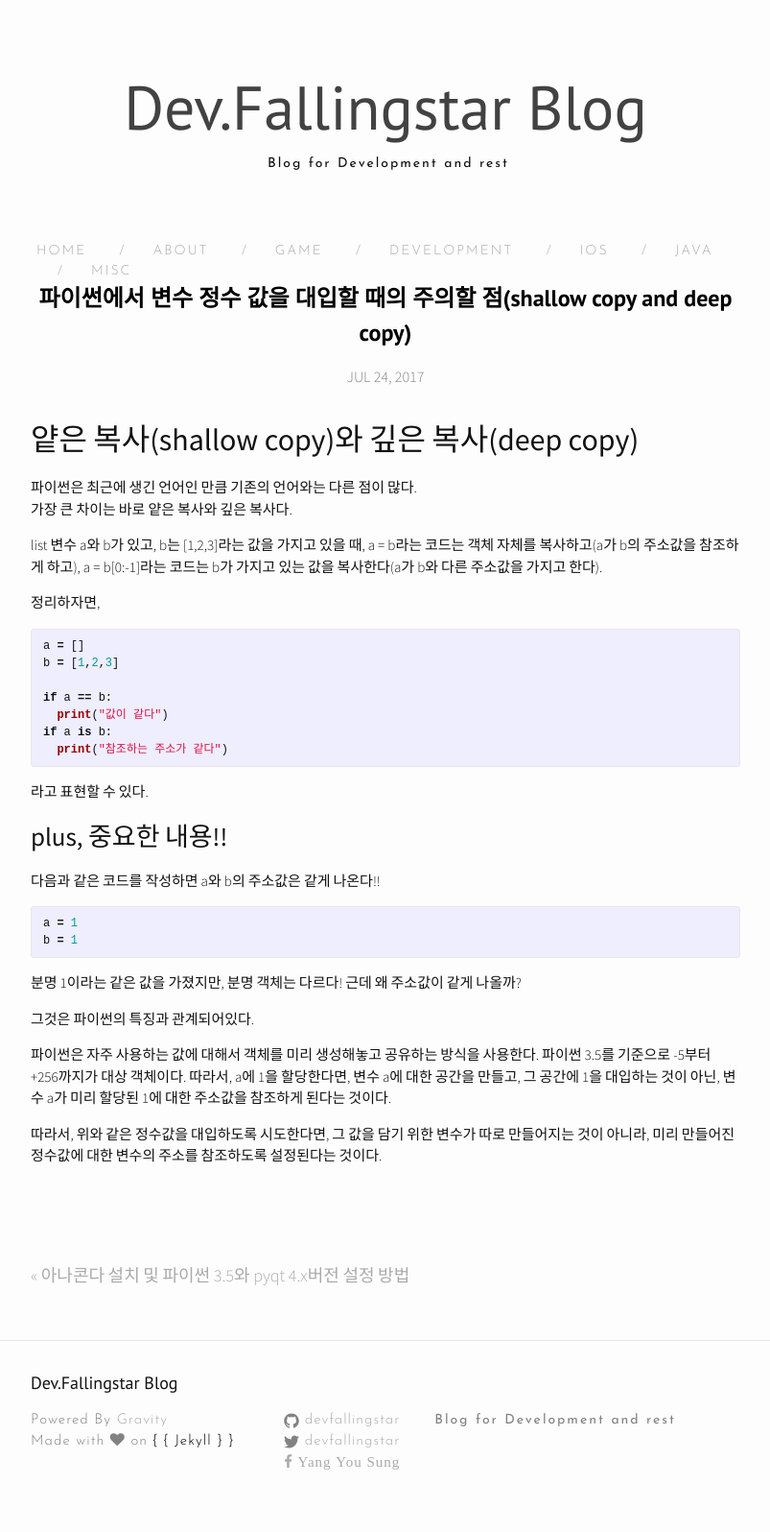
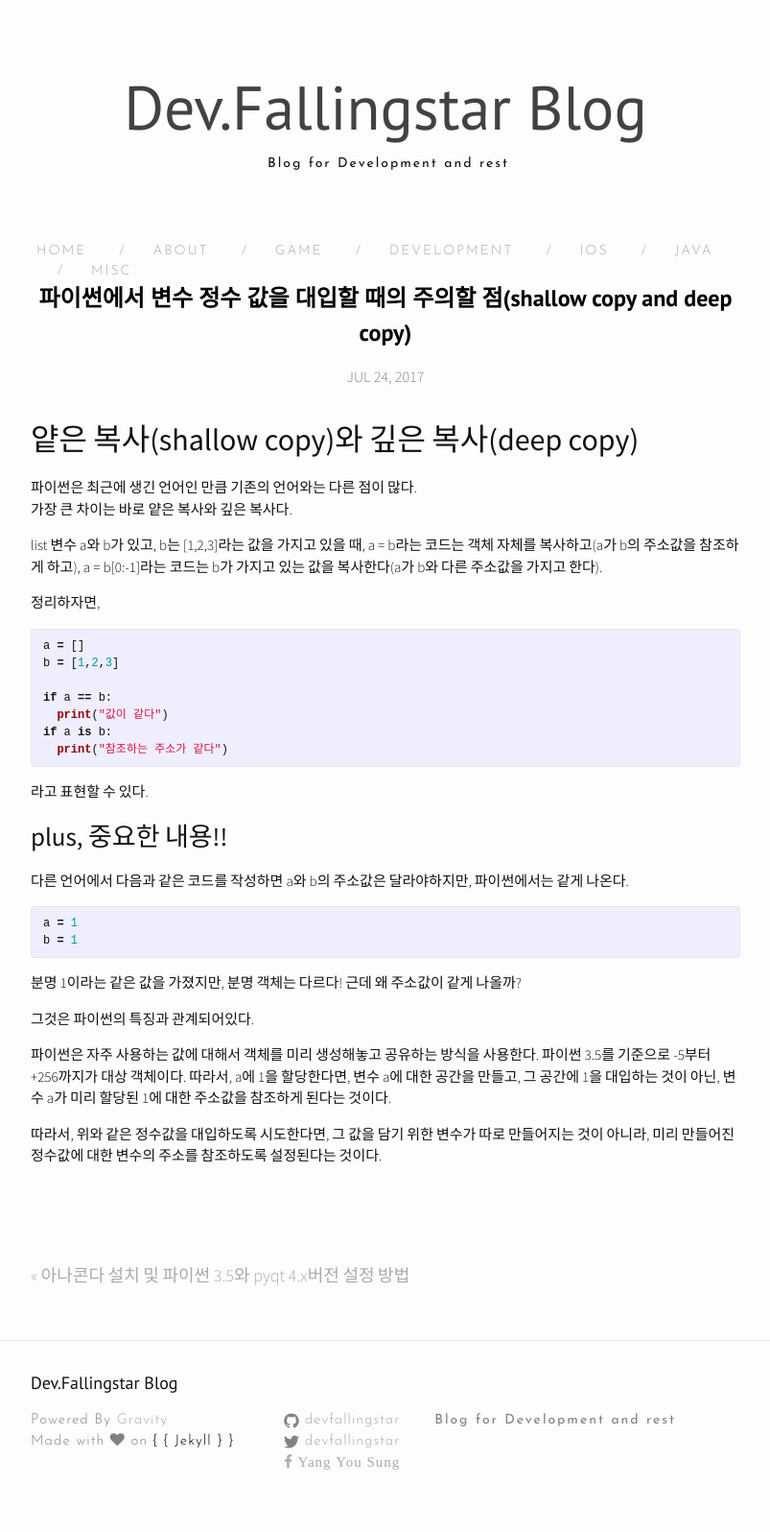
Before and after one commit to devFallingstar/backup-devfallingstar.github.io, a Jekyll site: the page built from _posts/2017-07-24-pythondeepandshallowcopy.markdown, in a window 1280 px wide. Shown: the whole page at 96% size, without its empty margins (238-1041 px from the left). Built offline with Jekyll 4.4.1, drawn with Linux system fonts in a browser that asks for light colours; nearby versions of some CDN libraries.

Commit message:
fix typo

```diff
--- a/_posts/2017-07-24-pythondeepandshallowcopy.markdown
+++ b/_posts/2017-07-24-pythondeepandshallowcopy.markdown
@@ -28,7 +28,7 @@ if a is b:
 
 # plus, 중요한 내용!!
 
-다음과 같은 코드를 작성하면 a와 b의 주소값은 같게 나온다!!
+다른 언어에서 다음과 같은 코드를 작성하면 a와 b의 주소값은 달라야하지만, 파이썬에서는 같게 나온다.
 {% highlight python %}
 a = 1
 b = 1
```
